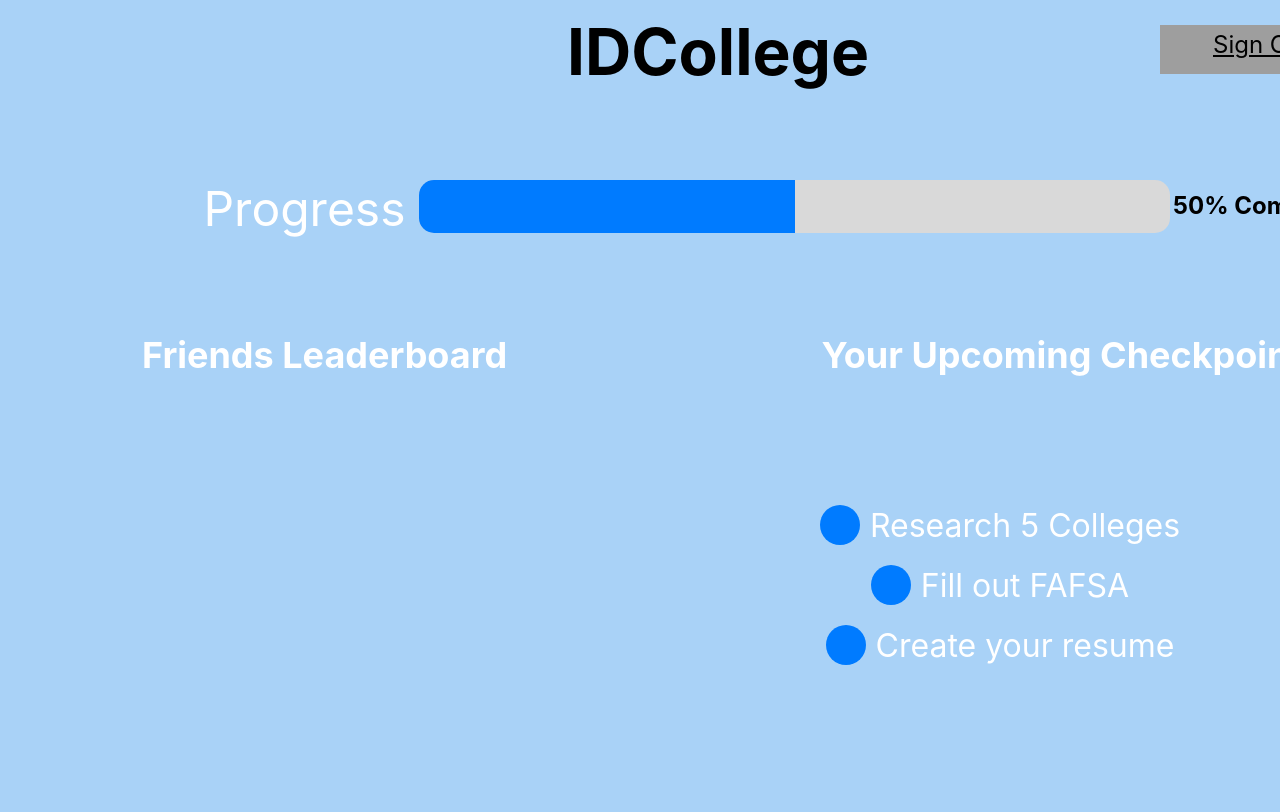
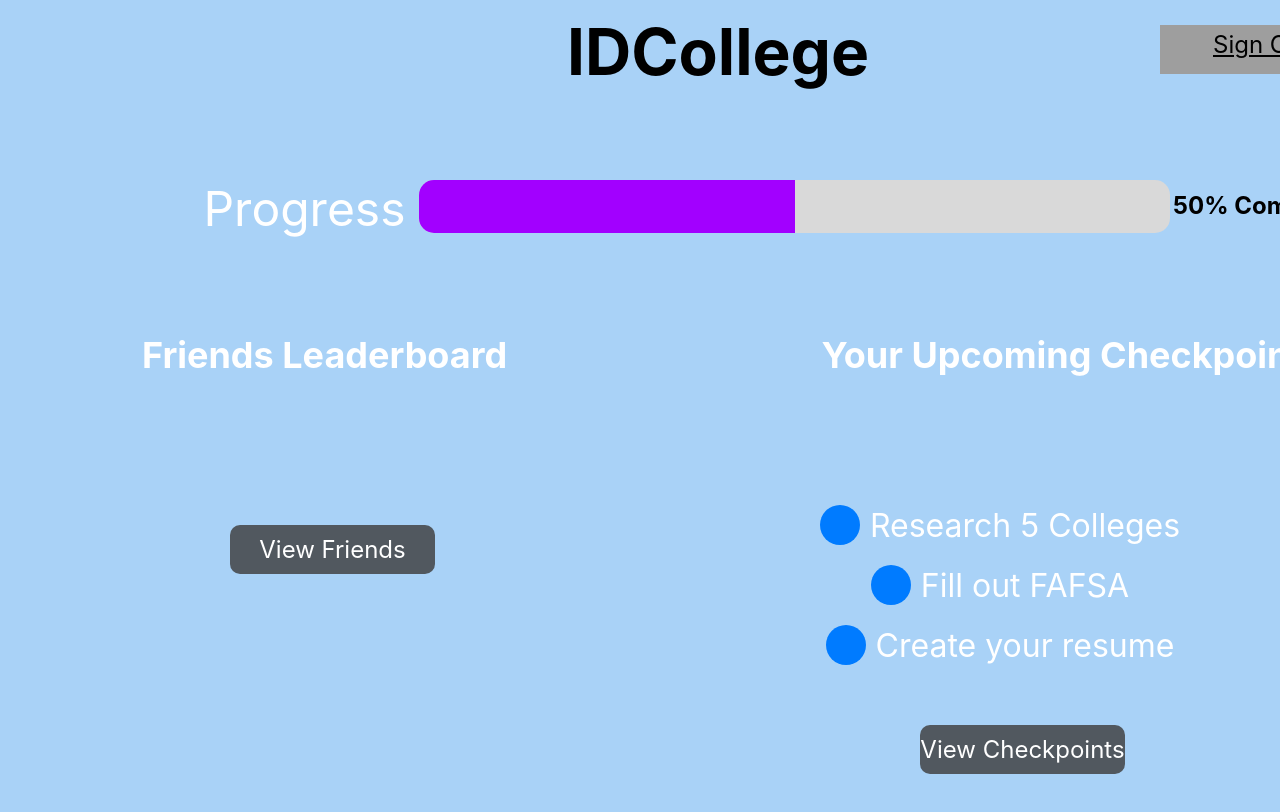
Before and after one commit to MFM190002/HCI_Group17, a React (Create React App) app in the folder my-react-app/: page /home in a window 1280 px wide. Shown: the top 812 px of the page. Built offline with nearby package versions, Linux system fonts and the light colour scheme; grey boxes are pictures that could not be loaded.

Commit message:
Updated homepage

```diff
--- a/my-react-app/src/pages/HomePage/HomePage.css
+++ b/my-react-app/src/pages/HomePage/HomePage.css
@@ -108,7 +108,7 @@
 
 .progress-bar {
   height: 53px;
-  background-color: #007bff; /* Progress bar color */
+  background-color: #a200ff; /* Progress bar color */
   width: 100%; /* Initialize progress bar width to 100% */
 }
 
@@ -130,21 +130,48 @@
   width: 318px;
 }
 
+/* Add the following styles for the "View Friends" button */
 .view-friends-link {
   color: #ffffff;
   font-family: "Inter", Helvetica;
-  font-size: 32px;
+  font-size: 24px;
   font-weight: 400;
+  text-align: center;
+  position: absolute;
+  top: 600px; /* Adjust the top position as needed */
+  left: 230px; /* Adjust the left position as needed */
+  width: 205px;
+  height: 49px;
+  background-color: #51585f; /* Background color for the button */
+  border-radius: 10px; /* Adjust the border radius as needed */
   display: flex;
+  align-items: center;
   justify-content: center;
+  text-decoration: none; /* Remove the underline from links */
+  cursor: pointer;
+}
+
+/* Add the following styles for the "View Checkpoints" button */
+.view-checkpoints-link {
+  color: #ffffff;
+  font-family: "Inter", Helvetica;
+  font-size: 24px;
+  font-weight: 400;
+  text-align: center;
+  position: absolute;
+  top: 800px; /* Adjust the top position as needed */
+  left: 920px; /* Adjust the left position as needed */
+  width: 205px;
+  height: 49px;
+  background-color: #51585f; /* Background color for the button */
+  border-radius: 10px; /* Adjust the border radius as needed */
+  display: flex;
   align-items: center;
-  text-align: center;
-  height: 55px;
-  left: 44px;
-  position: absolute;
-  width: 229px;
-  top: 21px;
+  justify-content: center;
+  text-decoration: none; /* Remove the underline from links */
+  cursor: pointer;
 }
+
 
 .friends-icon {
   height: 105px;
--- a/my-react-app/src/pages/HomePage/HomePage.jsx
+++ b/my-react-app/src/pages/HomePage/HomePage.jsx
@@ -1,3 +1,5 @@
+// Updated HomePage component with buttons
+
 import React from "react";
 import "./HomePage.css";
 import { Link } from "react-router-dom";
@@ -21,7 +23,6 @@ function HomePage() {
             Sign Out
           </Link>
         </div>
-        <div className="checkpoints-container" >
         <div className="upcoming-checkpoints">Your Upcoming Checkpoints</div>
         <div className="checkpoints-list">
           <div className="checkpoint">
@@ -37,11 +38,11 @@ function HomePage() {
             <div className="checkpoint-text">Create your resume</div>
           </div>
         </div>
-          <Link to="/checkpoints" className="view-checkpoints-link"> View Checkpoints </Link>
-        </div>
+        <Link to="/checkpoints" className="view-checkpoints-link">View Checkpoints</Link>
+        <Link to="/friends" className="view-friends-link">View Friends</Link> {/* "View Friends" button */}
 
         <div className="friends-leaderboard">Friends Leaderboard</div>
-        <Link to="/friends">View Friends</Link>
+
         <div className="progress-section">
           <div className="progress-label">Progress</div>
           <div className="progress-bar-container">
```
Lines whose indentation alone changed are shown as unchanged.
